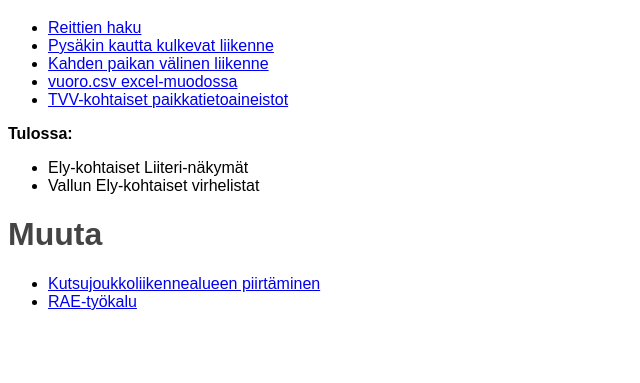
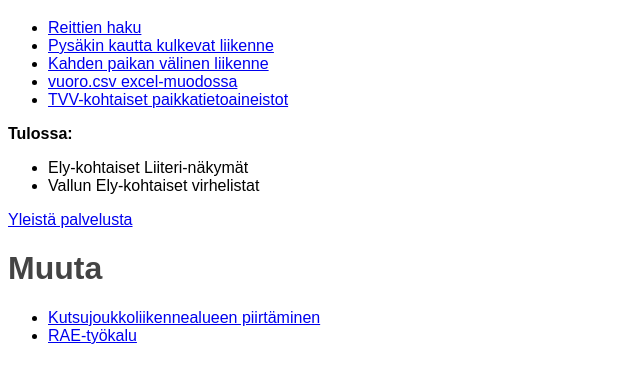
Before and after one commit to pailakka/vallupalvelut-site, a plain HTML site: page index.html in a window 1280 px wide. Shown: the part 119-502 px from the top of the page, without its empty margins (0-640 px from the left). Drawn offline with Linux system fonts and the light colour scheme.

Commit message:
Improved documentation

```diff
--- a/index.html
+++ b/index.html
@@ -14,6 +14,7 @@
   <body>
     <img src="static/livilogo-netti.jpg" alt="Liikennevirasto" height="50"/><br/>
     <h1>VALLU-tietopalvelut</h1>
+
       <ul>
         <li><a href="katselu/reitit">Reittien haku</a></li>
         <li><a href="katselu/reitit/kautta">Pysäkin kautta kulkevat liikenne</a></li>
@@ -26,6 +27,7 @@
         <li>Ely-kohtaiset Liiteri-näkymät</li>
         <li>Vallun Ely-kohtaiset virhelistat</li>
       </ul>
+      <a href="/joukkoliikenne/dokumentaatio/yleista.html">Yleistä palvelusta</a>
       <h1>Muuta</h1>
         <ul>
           <li><a href="kutsujoukkoliikenne">Kutsujoukkoliikennealueen piirtäminen</a></li>
```
Also changed, not shown: 1 other file.
